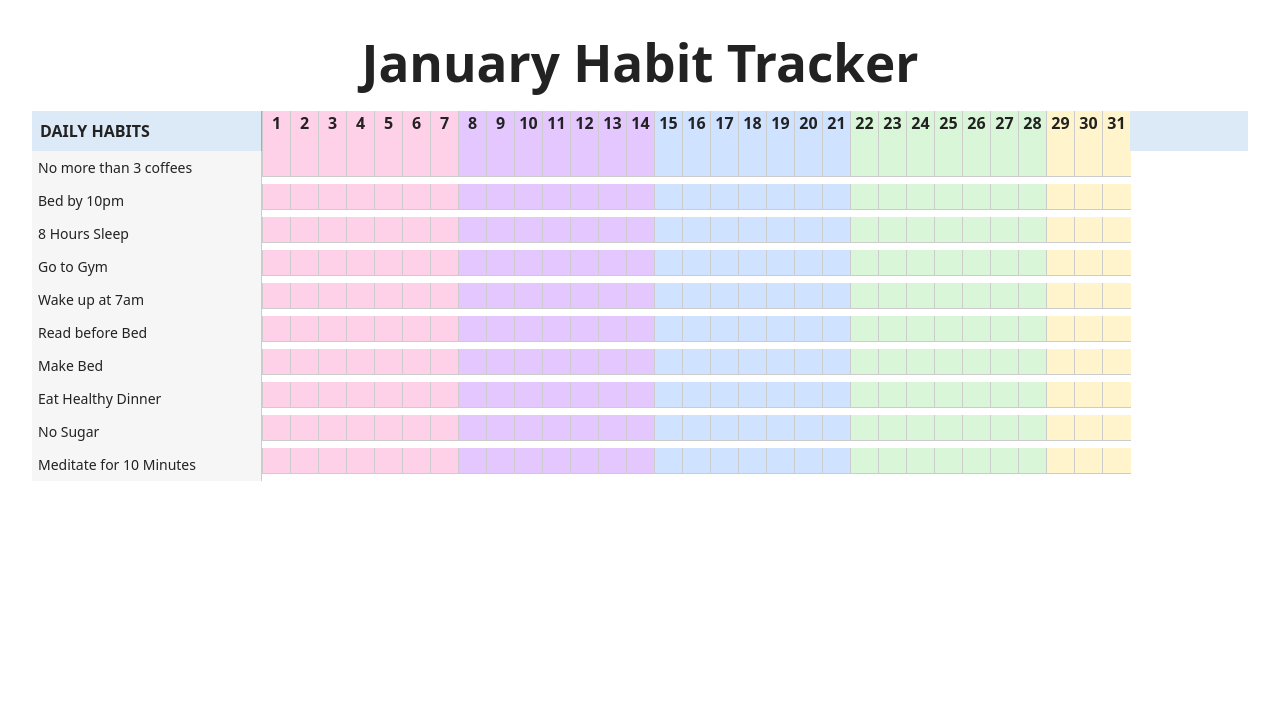
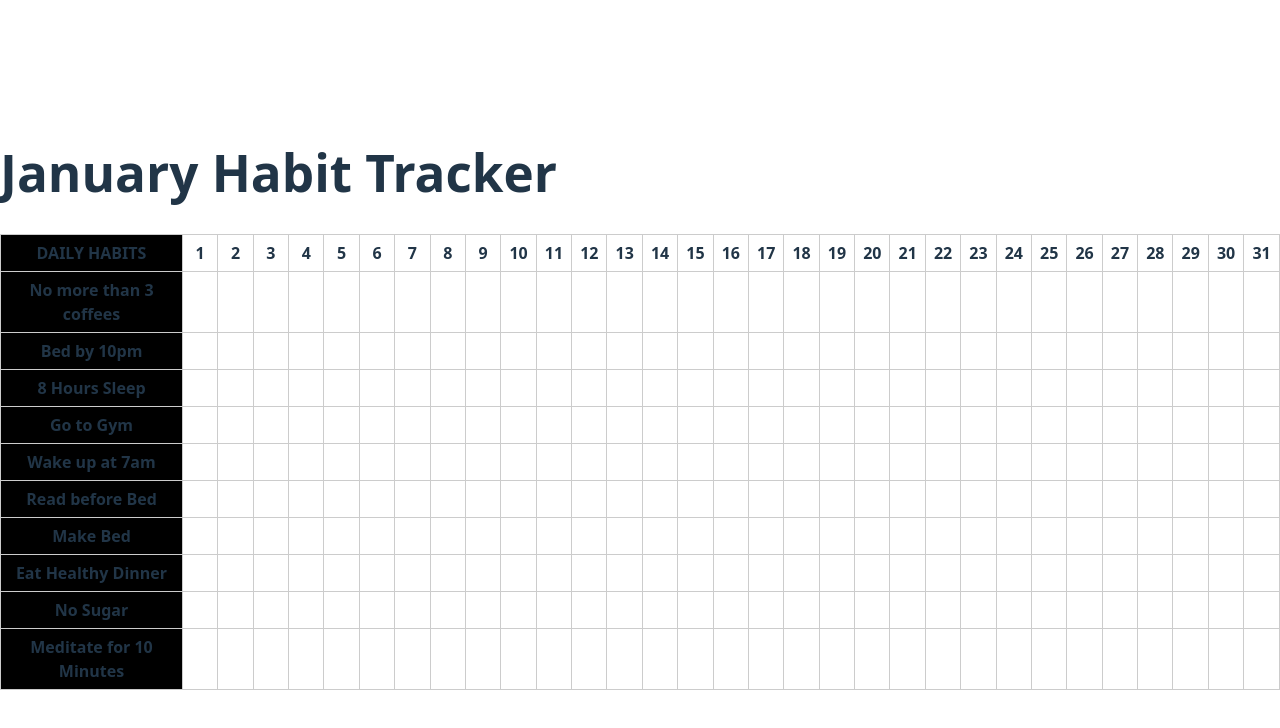
Before and after one commit to zulhamdani23/habit-tracker-frontend, a React (Vite) app: page / in a window 1280 px wide. Shown: the top 728 px of the page. Built offline with nearby package versions, Linux system fonts and the light colour scheme.

Commit message:
build tracker

```diff
--- a/src/pages/HabitTracker.css
+++ b/src/pages/HabitTracker.css
@@ -1,85 +1,54 @@
-/* Reset styling global Vite untuk halaman tracker */
-body {
-  display: block !important;
-  place-items: unset !important;
-  background-color: #ffffff !important;
-  color: #222 !important;
+.habit-table {
+  width: 100%;
+  border-collapse: collapse;
+  margin-top: 20px;
 }
 
-#root {
-  text-align: left !important;
-  padding: 0 !important;
-  max-width: 100% !important;
+.habit-table th,
+.habit-table td {
+  border: 1px solid #ccc;
+  padding: 6px;
+  text-align: center;
 }
 
-.tracker-container {
-  width: 95%;
-  margin: 20px auto;
+.habit-title {
+  background: black;
+  width: 200px;
+  font-weight: bold;
 }
 
-h1 {
-  text-align: center;
-  margin-bottom: 20px;
+.habit-name {
+  font-weight: 600;
+  text-align: left;
+  padding-left: 10px;
+  background: black;
 }
 
-/* Grid container */
-.tracker-grid {
+.cell {
+  cursor: pointer;
+  user-select: none;
+}
+
+.cell.checked {
+  background: #4caf50;
+  color: white;
+  font-weight: bold;
+}
+
+.habit-table {
   width: 100%;
+  table-layout: fixed; /* BIAR LEBAR IKUT colgroup, BUKAN ISI */
   border-collapse: collapse;
 }
 
-/* Row */
-.grid-row {
-  display: grid;
-  grid-template-columns: 230px repeat(31, 28px);
+
+.selector-row {
+  margin-bottom: 15px;
+  display: flex;
+  gap: 10px;
 }
 
-/* header */
-.header {
-  background: #dce9f7;
-  font-weight: bold;
+.selector-row select {
+  padding: 6px 10px;
+  font-size: 16px;
 }
-
-.habit-title {
-  padding: 8px;
-  border-right: 1px solid #aaa;
-}
-
-/* habit name left column */
-.habit-name {
-  padding: 6px;
-  font-size: 14px;
-  border-right: 1px solid #ccc;
-  background: #f6f6f6;
-}
-
-/* day numbers */
-.day-cell {
-  text-align: center;
-  padding: 0;
-  border-left: 1px solid #ccc;
-}
-
-/* daily cell */
-.cell {
-  width: 100%;
-  height: 25px;
-  border-left: 1px solid #ccc;
-  border-bottom: 1px solid #ccc;
-  cursor: pointer;
-  display: flex;
-  align-items: center;
-  justify-content: center;
-}
-
-.checked {
-  background: rgba(0, 0, 0, 0.1);
-  font-weight: bold;
-}
-
-/* WEEK COLORS */
-.week-1 { background: #ffd1e8; }   /* pink */
-.week-2 { background: #e4c7ff; }   /* purple */
-.week-3 { background: #cfe2ff; }   /* blue */
-.week-4 { background: #d9f7d8; }   /* green */
-.week-5 { background: #fff4cc; }   /* extra days */
--- a/src/pages/HabitTracker.jsx
+++ b/src/pages/HabitTracker.jsx
@@ -17,60 +17,89 @@ export default function HabitTracker() {
 
   const days = Array.from({ length: 31 }, (_, i) => i + 1);
 
+  // INISIAL STATE
   const [progress, setProgress] = useState(() => {
     const p = {};
     habitNames.forEach((h) => {
-      p[h] = Array(31).fill(false);
+      p[h] = Array(days.length).fill(false);
     });
     return p;
   });
 
-  const toggleCell = (habit, dayIndex) => {
+  // -----------------------------
+  // TOGGLE CELL + HIT API UPDATE
+  // -----------------------------
+  const toggleCell = async (habit, dayIndex) => {
+    const newValue = !progress[habit][dayIndex];
+
+    try {
+      // CALL API
+      const res = await fetch("/api/habit/update", {
+        method: "PATCH",
+        headers: { "Content-Type": "application/json" },
+        body: JSON.stringify({
+          habit_name: habit,
+          day: dayIndex + 1,
+          is_done: newValue,
+        }),
+      });
+
+      if (!res.ok) throw new Error("Update gagal");
+
+      // UPDATE STATE SAAT API SUKSES
       setProgress((prev) => ({
         ...prev,
-      [habit]: prev[habit].map((val, idx) =>
-        idx === dayIndex ? !val : val
+        [habit]: prev[habit].map((v, idx) =>
+          idx === dayIndex ? newValue : v
         ),
       }));
+    } catch (err) {
+      console.error(err);
+      alert("Gagal update ke server");
+    }
   };
 
   return (
     <div className="tracker-container">
       <h1>January Habit Tracker</h1>
 
-      <div className="tracker-grid">
+      <table className="habit-table">
+        <colgroup>
+          <col style={{ width: "180px" }} />
+          {days.map((_, i) => (
+            <col key={i} style={{ width: "35px" }} />
+          ))}
+        </colgroup>
+        <thead>
+          <tr>
+            <th className="habit-title">DAILY HABITS</th>
 
-        <div className="grid-row header">
-          <div className="habit-title">DAILY HABITS</div>
+            {days.map((d) => (
+              <th key={d} className="day-header">
+                {d}
+              </th>
+            ))}
+          </tr>
+        </thead>
 
-          {days.map((d, i) => (
-            <div
-              key={d}
-              className={`day-cell week-${Math.floor(i / 7) + 1}`}
-            >
-              {d}
-            </div>
-          ))}
-        </div>
-
+        <tbody>
           {habitNames.map((habit) => (
-          <div key={habit} className="grid-row">
-            <div className="habit-name">{habit}</div>
+            <tr key={habit}>
+              <td className="habit-name">{habit}</td>
 
               {progress[habit].map((checked, i) => (
-              <div
+                <td
                   key={i}
-                className={`cell week-${Math.floor(i / 7) + 1} ${
-                  checked ? "checked" : ""
-                }`}
+                  className={`cell ${checked ? "checked" : ""}`}
                   onClick={() => toggleCell(habit, i)}
                 >
                   {checked ? "✔" : ""}
-              </div>
+                </td>
               ))}
-          </div>
+            </tr>
           ))}
-      </div>
+        </tbody>
+      </table>
     </div>
   );
 }
```
Lines whose indentation alone changed are shown as unchanged.
